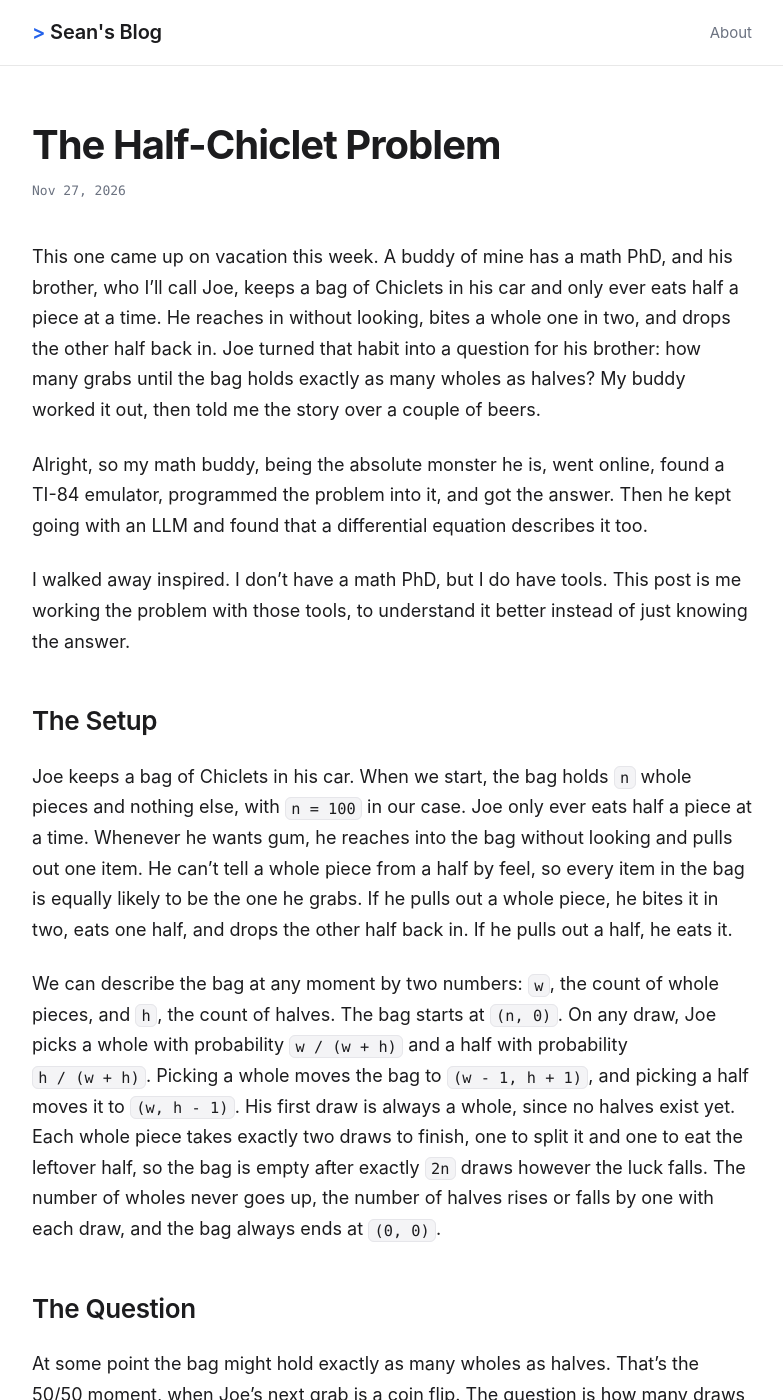
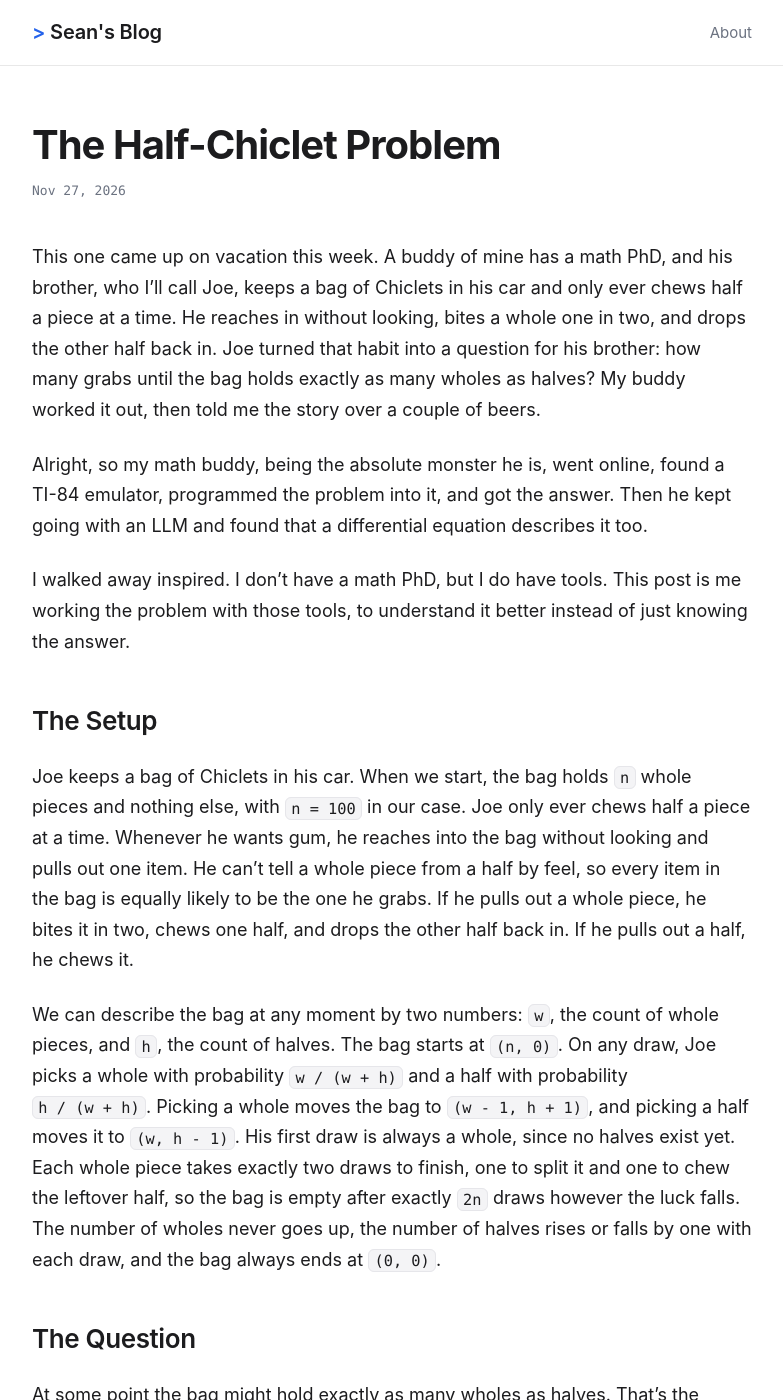
Before and after one commit to SeanPlusPlus/seanplusplus.github.io, a Jekyll site: the page built from _posts/2026-11-27-the-half-chiclet-problem.md, in a window 1280 px wide and 1400 px high. Shown: the whole window, without its empty margins (248-1031 px from the left). Built offline with Jekyll 4.4.1, drawn with Linux system fonts in a browser that asks for light colours; some of the changed text lies outside the part shown.

Commit message:
docs: chew the gum instead of eating it
Co-Authored-By: Claude Opus 5.5 <noreply@anthropic.com>

```diff
--- a/_posts/2026-11-27-the-half-chiclet-problem.md
+++ b/_posts/2026-11-27-the-half-chiclet-problem.md
@@ -4,7 +4,7 @@ title: "The Half-Chiclet Problem"
 date: 2026-11-27
 ---
 
-This one came up on vacation this week. A buddy of mine has a math PhD, and his brother, who I'll call Joe, keeps a bag of Chiclets in his car and only ever eats half a piece at a time. He reaches in without looking, bites a whole one in two, and drops the other half back in. Joe turned that habit into a question for his brother: how many grabs until the bag holds exactly as many wholes as halves? My buddy worked it out, then told me the story over a couple of beers.
+This one came up on vacation this week. A buddy of mine has a math PhD, and his brother, who I'll call Joe, keeps a bag of Chiclets in his car and only ever chews half a piece at a time. He reaches in without looking, bites a whole one in two, and drops the other half back in. Joe turned that habit into a question for his brother: how many grabs until the bag holds exactly as many wholes as halves? My buddy worked it out, then told me the story over a couple of beers.
 
 Alright, so my math buddy, being the absolute monster he is, went online, found a TI-84 emulator, programmed the problem into it, and got the answer. Then he kept going with an LLM and found that a differential equation describes it too.
 
@@ -12,9 +12,9 @@ I walked away inspired. I don't have a math PhD, but I do have tools. This post
 
 ## The Setup
 
-Joe keeps a bag of Chiclets in his car. When we start, the bag holds `n` whole pieces and nothing else, with `n = 100` in our case. Joe only ever eats half a piece at a time. Whenever he wants gum, he reaches into the bag without looking and pulls out one item. He can't tell a whole piece from a half by feel, so every item in the bag is equally likely to be the one he grabs. If he pulls out a whole piece, he bites it in two, eats one half, and drops the other half back in. If he pulls out a half, he eats it.
+Joe keeps a bag of Chiclets in his car. When we start, the bag holds `n` whole pieces and nothing else, with `n = 100` in our case. Joe only ever chews half a piece at a time. Whenever he wants gum, he reaches into the bag without looking and pulls out one item. He can't tell a whole piece from a half by feel, so every item in the bag is equally likely to be the one he grabs. If he pulls out a whole piece, he bites it in two, chews one half, and drops the other half back in. If he pulls out a half, he chews it.
 
-We can describe the bag at any moment by two numbers: `w`, the count of whole pieces, and `h`, the count of halves. The bag starts at `(n, 0)`. On any draw, Joe picks a whole with probability `w / (w + h)` and a half with probability `h / (w + h)`. Picking a whole moves the bag to `(w - 1, h + 1)`, and picking a half moves it to `(w, h - 1)`. His first draw is always a whole, since no halves exist yet. Each whole piece takes exactly two draws to finish, one to split it and one to eat the leftover half, so the bag is empty after exactly `2n` draws however the luck falls. The number of wholes never goes up, the number of halves rises or falls by one with each draw, and the bag always ends at `(0, 0)`.
+We can describe the bag at any moment by two numbers: `w`, the count of whole pieces, and `h`, the count of halves. The bag starts at `(n, 0)`. On any draw, Joe picks a whole with probability `w / (w + h)` and a half with probability `h / (w + h)`. Picking a whole moves the bag to `(w - 1, h + 1)`, and picking a half moves it to `(w, h - 1)`. His first draw is always a whole, since no halves exist yet. Each whole piece takes exactly two draws to finish, one to split it and one to chew the leftover half, so the bag is empty after exactly `2n` draws however the luck falls. The number of wholes never goes up, the number of halves rises or falls by one with each draw, and the bag always ends at `(0, 0)`.
 
 ## The Question
 
```
Also changed, not shown: other parts of _posts/2026-11-27-the-half-chiclet-problem.md (+1 -1 lines).
